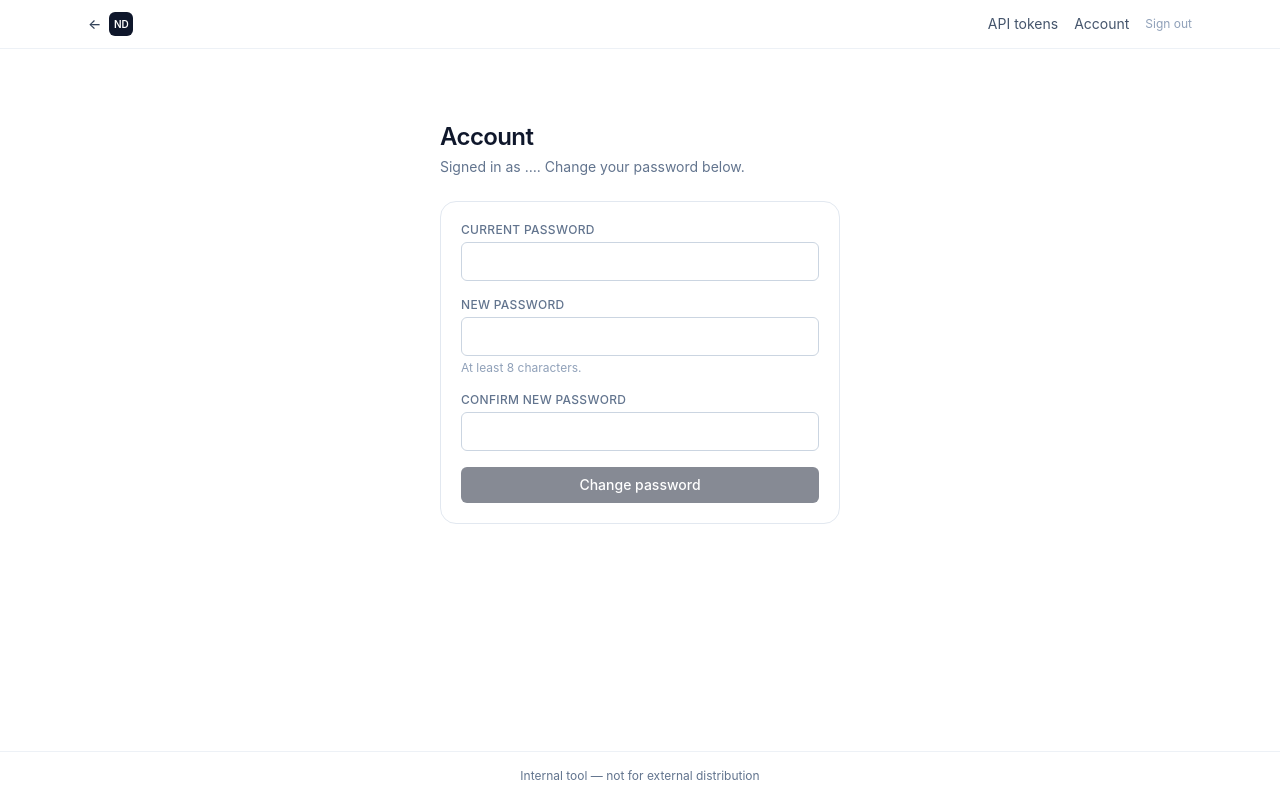
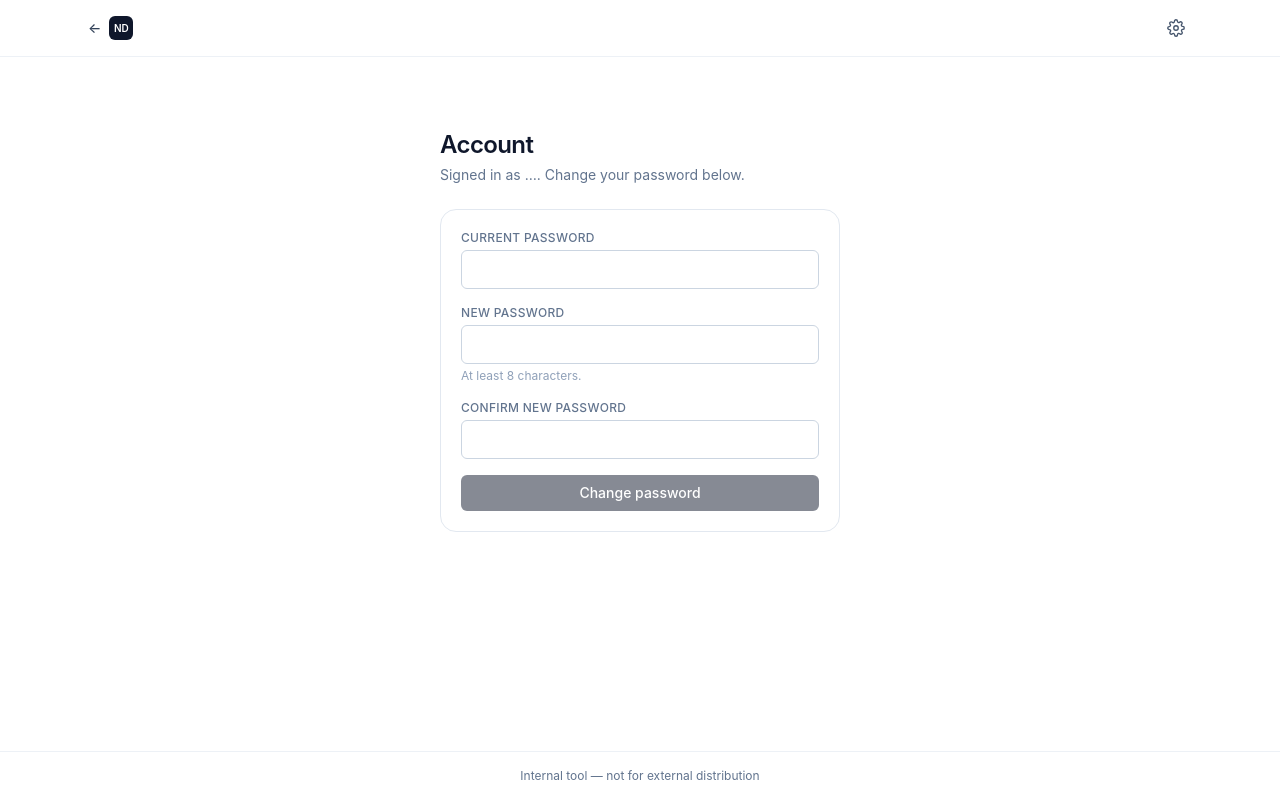
Before and after one commit to hszym/nd-dashboard, a Next.js app: page /account in a window 1280 px wide. Built offline with nearby package versions, Linux system fonts and the light colour scheme; no server answers.

Commit message:
Top bar: one settings menu instead of four separate links

```diff
--- a/src/components/AppChrome.tsx
+++ b/src/components/AppChrome.tsx
@@ -2,7 +2,7 @@
 
 import Link from "next/link";
 import { usePathname } from "next/navigation";
-import LogoutButton from "./LogoutButton";
+import SettingsMenu from "./SettingsMenu";
 
 type Role = "admin" | "team" | null;
 
@@ -27,24 +27,13 @@ export default function AppChrome({
   return (
     <div className="flex min-h-screen flex-col overflow-x-hidden">
       {immersive ? (
-        <div className="fixed right-4 top-[max(1rem,env(safe-area-inset-top))] z-20 flex items-center gap-4 rounded-full glass px-4 py-2 text-xs text-slate-800 shadow-[0_8px_24px_-12px_rgba(15,23,42,0.35)]">
+        <div className="fixed right-4 top-[max(1rem,env(safe-area-inset-top))] z-20 flex items-center gap-3 rounded-full glass py-1 pl-4 pr-1.5 text-xs text-slate-800 shadow-[0_8px_24px_-12px_rgba(15,23,42,0.35)]">
           {isDeal && (
             <Link href="/" className="font-medium hover:text-slate-500">
               ← All deals
             </Link>
           )}
-          {role === "admin" && (
-            <Link href="/users" className="font-medium hover:text-slate-500">
-              Manage users
-            </Link>
-          )}
-          <Link href="/tokens" className="font-medium hover:text-slate-500">
-            API tokens
-          </Link>
-          <Link href="/account" className="font-medium hover:text-slate-500">
-            Account
-          </Link>
-          <LogoutButton className="text-xs text-slate-500 hover:text-slate-900" />
+          <SettingsMenu role={role} />
         </div>
       ) : (
         <header className="relative z-10 border-b border-slate-200/60 bg-white/75 pt-[env(safe-area-inset-top)] backdrop-blur-xl">
@@ -59,23 +48,7 @@ export default function AppChrome({
               </span>
             </Link>
             <nav className="flex items-center gap-4 text-sm">
-              {role === "admin" && (
-                <Link href="/users" className="text-slate-600 hover:text-slate-900">
-                  Manage users
-                </Link>
-              )}
-              <Link href="/tokens" className="text-slate-600 hover:text-slate-900">
-                API tokens
-              </Link>
-              <Link href="/account" className="text-slate-600 hover:text-slate-900">
-                Account
-              </Link>
-              {role === "team" && (
-                <span className="rounded-full bg-slate-100 px-2.5 py-1 text-xs font-medium text-slate-500">
-                  Team view
-                </span>
-              )}
-              <LogoutButton />
+              <SettingsMenu role={role} />
             </nav>
           </div>
         </header>
--- /dev/null
+++ b/src/components/SettingsMenu.tsx
@@ -0,0 +1,87 @@
+"use client";
+
+import Link from "next/link";
+import { useEffect, useRef, useState } from "react";
+import LogoutButton from "./LogoutButton";
+
+type Role = "admin" | "team" | null;
+
+const itemClass =
+  "block w-full rounded-lg px-3 py-2 text-left text-sm text-slate-700 hover:bg-slate-100";
+
+/** A gear button that opens the account and admin links, so the top bar stays quiet. */
+export default function SettingsMenu({ role }: { role: Role }) {
+  const [open, setOpen] = useState(false);
+  const ref = useRef<HTMLDivElement>(null);
+
+  // Close on a click outside or on Escape.
+  useEffect(() => {
+    if (!open) return;
+    const onDown = (e: MouseEvent) => {
+      if (ref.current && !ref.current.contains(e.target as Node)) setOpen(false);
+    };
+    const onKey = (e: KeyboardEvent) => {
+      if (e.key === "Escape") setOpen(false);
+    };
+    document.addEventListener("mousedown", onDown);
+    document.addEventListener("keydown", onKey);
+    return () => {
+      document.removeEventListener("mousedown", onDown);
+      document.removeEventListener("keydown", onKey);
+    };
+  }, [open]);
+
+  return (
+    <div ref={ref} className="relative">
+      <button
+        type="button"
+        onClick={() => setOpen((v) => !v)}
+        aria-label="Settings"
+        aria-haspopup="menu"
+        aria-expanded={open}
+        className="flex h-8 w-8 items-center justify-center rounded-full text-slate-600 hover:bg-slate-900/5 hover:text-slate-900"
+      >
+        <svg
+          width="18"
+          height="18"
+          viewBox="0 0 24 24"
+          fill="none"
+          stroke="currentColor"
+          strokeWidth="1.8"
+          strokeLinecap="round"
+          strokeLinejoin="round"
+          aria-hidden
+        >
+          <circle cx="12" cy="12" r="3" />
+          <path d="M19.4 15a1.65 1.65 0 0 0 .33 1.82l.06.06a2 2 0 1 1-2.83 2.83l-.06-.06a1.65 1.65 0 0 0-1.82-.33 1.65 1.65 0 0 0-1 1.51V21a2 2 0 1 1-4 0v-.09a1.65 1.65 0 0 0-1-1.51 1.65 1.65 0 0 0-1.82.33l-.06.06a2 2 0 1 1-2.83-2.83l.06-.06a1.65 1.65 0 0 0 .33-1.82 1.65 1.65 0 0 0-1.51-1H3a2 2 0 1 1 0-4h.09a1.65 1.65 0 0 0 1.51-1 1.65 1.65 0 0 0-.33-1.82l-.06-.06a2 2 0 1 1 2.83-2.83l.06.06a1.65 1.65 0 0 0 1.82.33h0a1.65 1.65 0 0 0 1-1.51V3a2 2 0 1 1 4 0v.09a1.65 1.65 0 0 0 1 1.51h0a1.65 1.65 0 0 0 1.82-.33l.06-.06a2 2 0 1 1 2.83 2.83l-.06.06a1.65 1.65 0 0 0-.33 1.82v0a1.65 1.65 0 0 0 1.51 1H21a2 2 0 1 1 0 4h-.09a1.65 1.65 0 0 0-1.51 1z" />
+        </svg>
+      </button>
+
+      {open && (
+        <div
+          role="menu"
+          className="absolute right-0 top-full z-30 mt-2 w-52 rounded-xl border border-slate-200 bg-white p-1.5 shadow-[0_16px_40px_-16px_rgba(15,23,42,0.35)]"
+        >
+          {role === "team" && (
+            <p className="px-3 pb-1 pt-1.5 text-[11px] font-medium uppercase tracking-wide text-slate-400">
+              Team view
+            </p>
+          )}
+          <Link href="/account" role="menuitem" onClick={() => setOpen(false)} className={itemClass}>
+            Account
+          </Link>
+          <Link href="/tokens" role="menuitem" onClick={() => setOpen(false)} className={itemClass}>
+            API tokens
+          </Link>
+          {role === "admin" && (
+            <Link href="/users" role="menuitem" onClick={() => setOpen(false)} className={itemClass}>
+              Manage users
+            </Link>
+          )}
+          <div className="my-1 border-t border-slate-100" />
+          <LogoutButton className={itemClass} />
+        </div>
+      )}
+    </div>
+  );
+}
```
